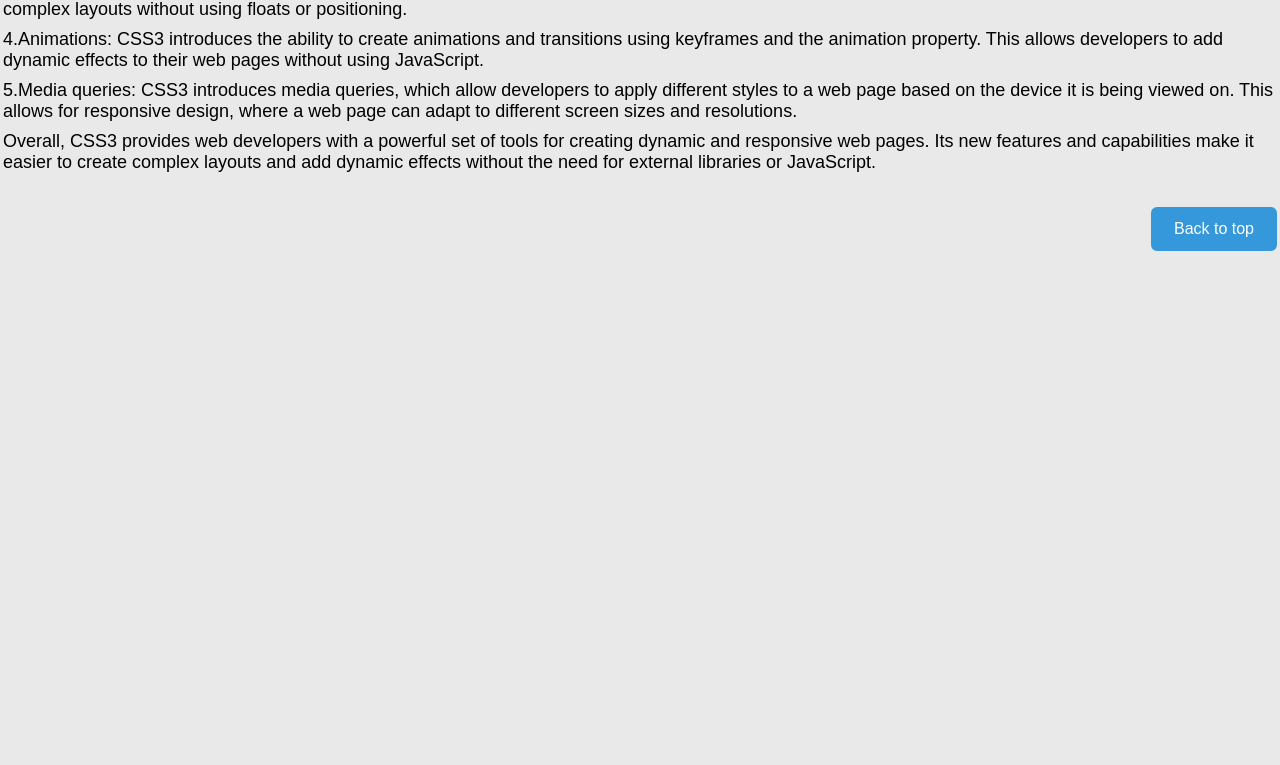
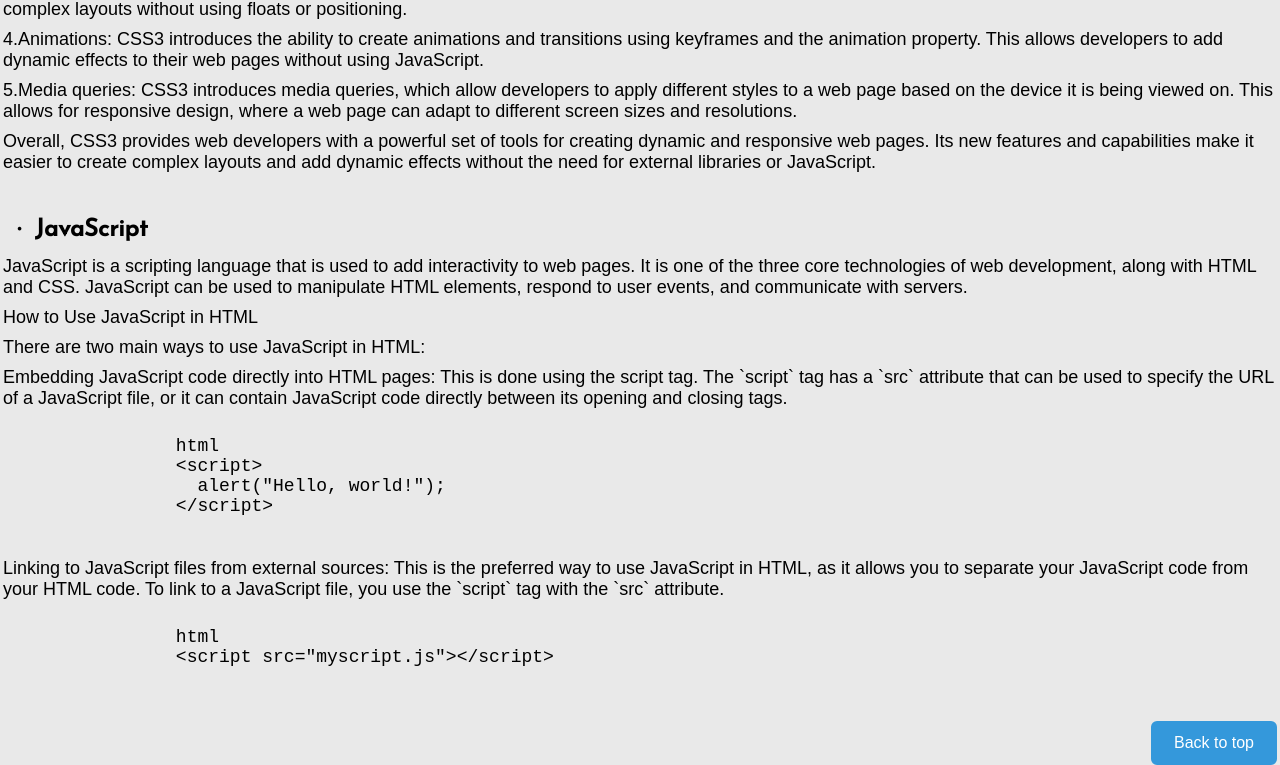
Before and after one commit to DjSahaAnogh/Project-1, a plain HTML site: page index.html in a window 1280 px wide. Shown: the part 1680-2445 px from the top of the page. Before the commit the page ends 1931 px from the top, so only its background shows below. Drawn offline with Linux system fonts and the light colour scheme; a web font is replaced by a local one.

Commit message:
Project updated and JS work started

```diff
--- a/CSS/general.css
+++ b/CSS/general.css
@@ -51,11 +51,8 @@ body {
   margin-top: 15px;
 }
 
-.button-trans{
-  transition: 2s;
-}
-
 .button-trans:hover{
   color: #3498db;
   background-color: white;
+  transition: 2s;
 }
--- a/index.html
+++ b/index.html
@@ -41,7 +41,7 @@
         <ul>
           <li><a href="#">Home</a></li>
           <li><a href="aboutme.html">About Me</a></li>
-          <li><a href="contact_us.html">Contact me</a></li>
+          <li><a href="contact_me.html">Contact me</a></li>
         </ul>
       </nav>
     </header>
@@ -173,10 +173,35 @@
         </div>
       </section>
       <section class="sections-java">
-        <div></div>
+        <h1 class="content-head"><span class="symbol">&middot;</span>JavaScript</h1>
+        <div>
+          <p class="text">
+            JavaScript is a scripting language that is used to add interactivity to web pages. It is one of the three core technologies of web development, along with HTML and CSS. JavaScript can be used to manipulate HTML elements, respond to user events, and communicate with servers.
+          </p>
+          <p class="text">How to Use JavaScript in HTML</p>
+          <p class="text">There are two main ways to use JavaScript in HTML:</p>
+          <p class="text">Embedding JavaScript code directly into HTML pages: This is done using the script tag. The `script` tag has a `src` attribute that can be used to specify the URL of a JavaScript file, or it can contain JavaScript code directly between its opening and closing tags.</p>
+            <pre >
+              <code style="font-size: 18px;">
+                html
+                &lt;script&gt;
+                  alert("Hello, world!");
+                &lt;&#47;script&gt;
+              </code>
+            </pre>
+            <p class="text">
+              Linking to JavaScript files from external sources: This is the preferred way to use JavaScript in HTML, as it allows you to separate your JavaScript code from your HTML code. To link to a JavaScript file, you use the `script` tag with the `src` attribute.
+            </p>
+            <pre >
+              <code style="font-size: 18px;">
+                html
+                &lt;script src="myscript.js"&gt;&lt;&#47;script&gt;
+              </code>
+            </pre>
+        </div>
       </section>
       <div style="float: right;">
-        <a href="index.html"><button class="go_to_top button-trans">Back to top</button></a>
+        <a href="index.html"><button class="go_to_top">Back to top</button></a>
       </div>
     </main>
     <footer></footer>
```
Also changed, not shown: JS/new.js (added, +8 -0 lines), aboutme.html (+2 -2 lines), contact_me.html (+1 -1 lines).
